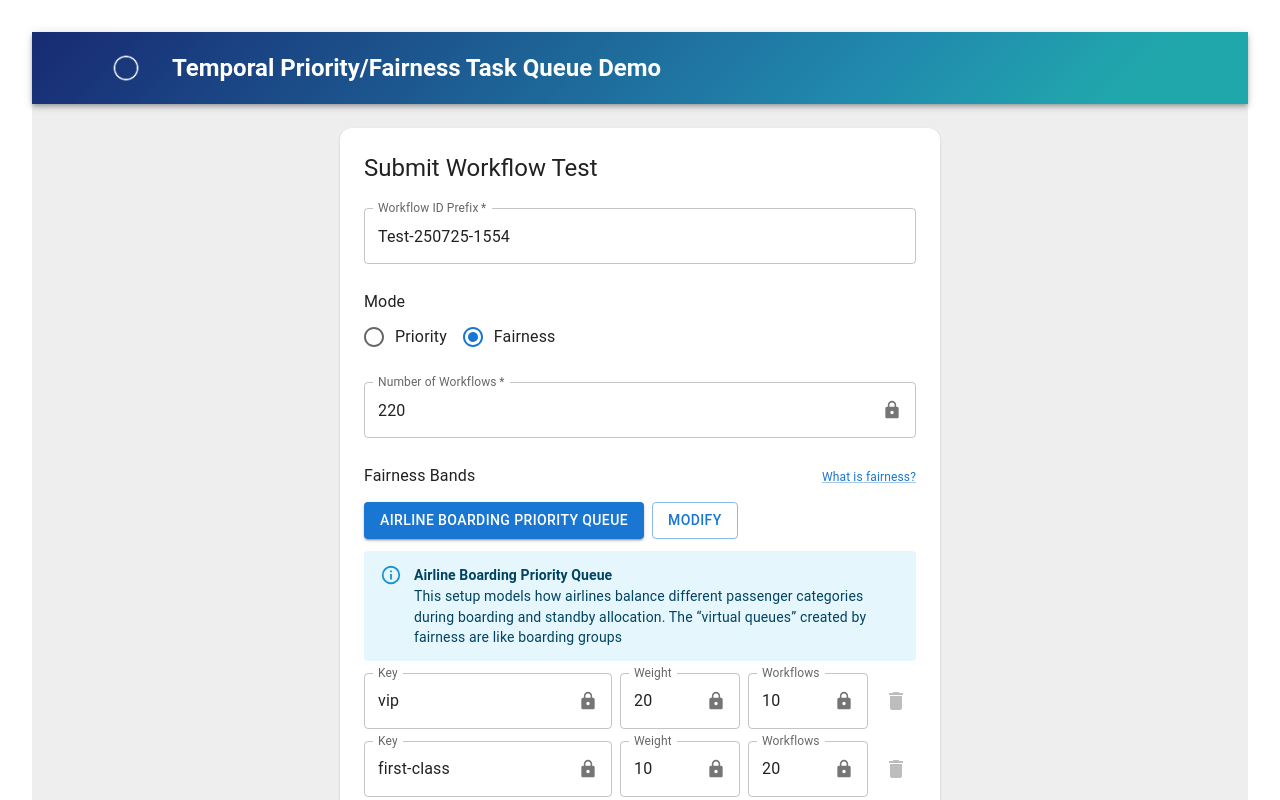
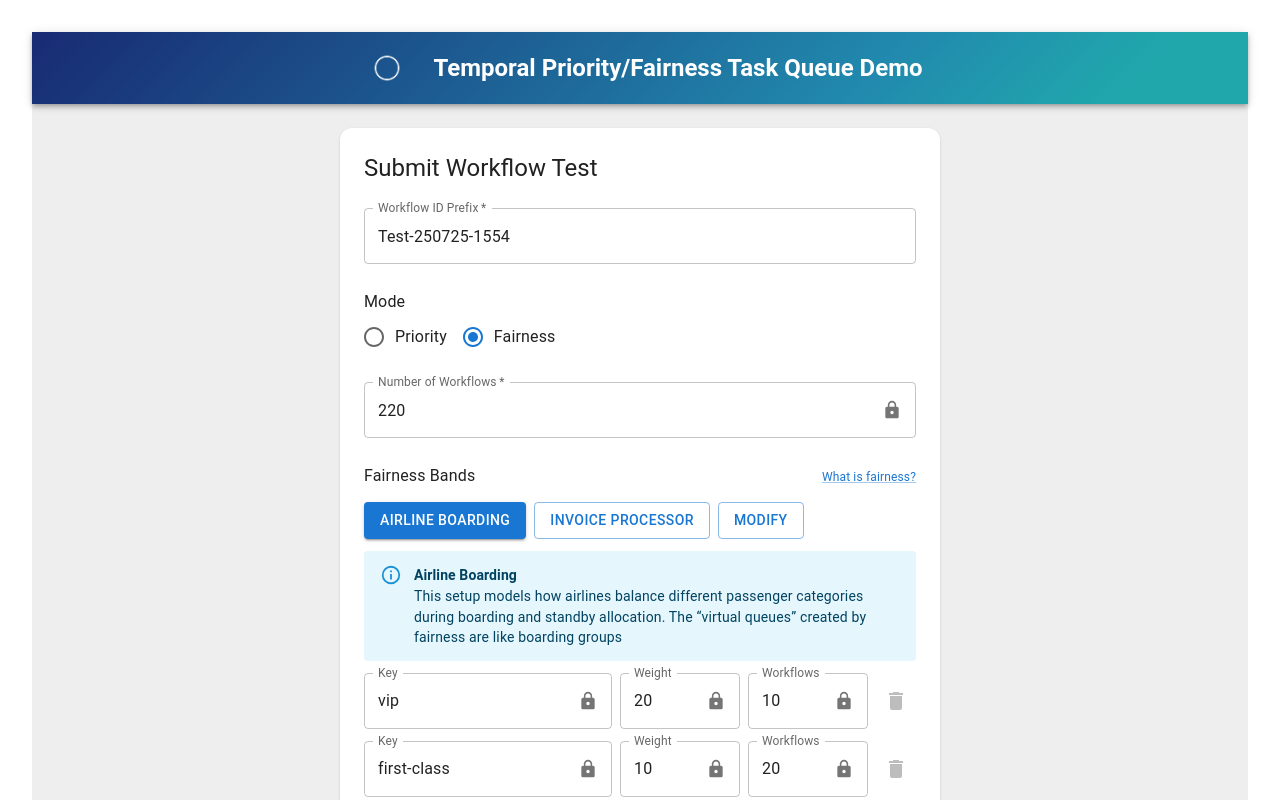
Before and after one commit to temporal-sa/temporal-priority-fairness-demo, a React (Vite) app in the folder ui/: page / in a window 1280 px wide. Both pictures are taken after a click on the label "Fairness". Shown: the top 800 px of the page. Built offline with nearby package versions, Linux system fonts and the light colour scheme.

Commit message:
ui updates, invoice case

```diff
--- a/ui/src/app/layout/NavBar.tsx
+++ b/ui/src/app/layout/NavBar.tsx
@@ -10,9 +10,9 @@ export default function NavBar() {
       <AppBar position="static"
         sx={{ backgroundImage: 'linear-gradient(135deg,#182a73 0%, #218aae 69%, #20a7ac 89%)' }}>
         <Container maxWidth={false}>
-          <Toolbar sx={{ display: 'flex', alignItems: 'center', width: '100%' }}>
-            {/* Left section - Home link */}
-            <MenuItem component={NavLink} to='/' sx={{ display: 'flex', gap: 2 }}>
+          <Toolbar sx={{ display: 'flex', alignItems: 'center', justifyContent: 'center', width: '100%' }}>
+            {/* Centered site header - Home link */}
+            <MenuItem component={NavLink} to='/' sx={{ display: 'flex', gap: 2, alignItems: 'center' }}>
               <Box component="img"
                    src="/images/temporal_logo_animation.gif"
                    alt="Temporal Logo"
@@ -26,11 +26,6 @@ export default function NavBar() {
               </Typography>
             </MenuItem>
 
-            {/* Center section - Expandable space */}
-            <Box sx={{ flexGrow: 1 }} />
-
-            {/* Right section - User Menu */}
-            <MenuItem></MenuItem>
           </Toolbar>
         </Container>
       </AppBar>
--- a/ui/src/features/form/SubmitTest.tsx
+++ b/ui/src/features/form/SubmitTest.tsx
@@ -111,9 +111,32 @@ export default function SubmitTest() {
             numberOfWorkflows: total,
         }));
         setPresetLocked(true);
-        setPresetName('Airline Boarding Priority Queue');
+        setPresetName('Airline Boarding');
         setPresetBlurb('This setup models how airlines balance different passenger categories during boarding and standby allocation. The “virtual queues” created by fairness are like boarding groups');
         // Reset any existing validation errors for a clean preset view
+        setBandErrors([]);
+    };
+
+    const applyInvoiceProcessorPreset = () => {
+        const invoiceBands: Band[] = [
+            { key: 'small-law-firm',       weight: 1, count: 10 },
+            { key: 'local-gym',            weight: 1, count: 8 },
+            { key: 'mega-insurance',         weight: 1, count: 250 },
+            { key: 'lemonade-stand',       weight: 1, count: 2 },
+            { key: 'tiny-consulting',      weight: 1, count: 15 },
+            { key: 'smol-florist',         weight: 1, count: 21 },
+            { key: 'diagon-alley-potions', weight: 1, count: 12 },
+        ];
+        const total = invoiceBands.reduce((s, b) => s + (b.count || 0), 0);
+        setFormData(prev => ({
+            ...prev,
+            mode: 'fairness',
+            bands: invoiceBands,
+            numberOfWorkflows: total,
+        }));
+        setPresetLocked(true);
+        setPresetName('Invoice Processor');
+        setPresetBlurb('This setup models how a payment processor balances different businesses submitting invoices at the same time. Assigning equal weights to all businesses ensures that high-volume senders such as large insurers or utilities don’t block progress for smaller firms like local gyms, law offices, or consultants.');
         setBandErrors([]);
     };
 
@@ -285,11 +308,18 @@ export default function SubmitTest() {
                         </Box>
                         <Box sx={{ display: 'flex', gap: 1, flexWrap: 'wrap', mb: 1.5 }}>
                             <Button
-                                variant={presetLocked ? 'contained' : 'outlined'}
+                                variant={presetLocked && presetName === 'Airline Boarding' ? 'contained' : 'outlined'}
                                 color="primary"
                                 onClick={applyAirlinePreset}
                             >
-                                Airline Boarding Priority Queue
+                                Airline Boarding
+                            </Button>
+                            <Button
+                                variant={presetLocked && presetName === 'Invoice Processor' ? 'contained' : 'outlined'}
+                                color="primary"
+                                onClick={applyInvoiceProcessorPreset}
+                            >
+                                Invoice Processor
                             </Button>
                             <Button
                                 variant={!presetLocked ? 'contained' : 'outlined'}
@@ -328,13 +358,22 @@ export default function SubmitTest() {
                                         type="number"
                                         value={band.weight}
                                         onChange={(e) => updateBand(idx, 'weight', e.target.value)}
-                                        inputProps={{ min: 0, readOnly: presetLocked }}
+                                        inputProps={{ min: 0, readOnly: presetLocked && !formData.disableFairness }}
+                                        disabled={!!formData.disableFairness}
                                         error={!!bandErrors[idx]?.weight}
                                         helperText={bandErrors[idx]?.weight || ''}
-                                        sx={{ width: 120 }}
+                                        sx={{
+                                            width: 120,
+                                            '& .MuiInputBase-root.Mui-disabled': {
+                                                backgroundColor: (theme) => theme.palette.action.disabledBackground,
+                                            },
+                                            '& .MuiInputBase-input.Mui-disabled': {
+                                                WebkitTextFillColor: (theme) => theme.palette.text.disabled,
+                                            },
+                                        }}
                                         InputProps={{
-                                            readOnly: presetLocked,
-                                            endAdornment: presetLocked ? (
+                                            readOnly: presetLocked && !formData.disableFairness,
+                                            endAdornment: presetLocked && !formData.disableFairness ? (
                                                 <InputAdornment position="end"><Lock fontSize="small" /></InputAdornment>
                                             ) : undefined
                                         }}
```
